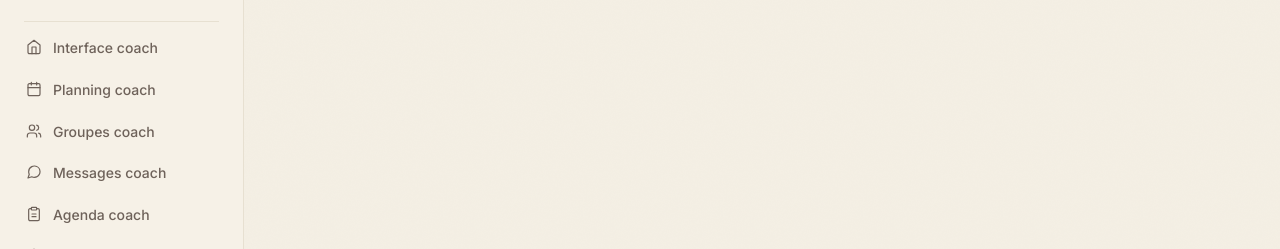
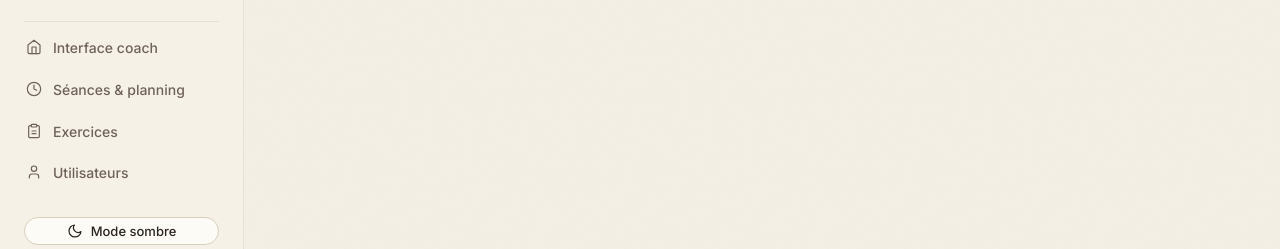
Before and after one commit to mateusazevedodasilva09-maker/renaissance, a Next.js app: page /admin/programmes in a window 1280 px wide. Shown: the part 551-800 px from the top of the page. Built offline with nearby package versions, Linux system fonts and the light colour scheme; no server answers; the database is empty.

Commit message:
sidebar: sous-liens coach reserves au role coach

```diff
--- a/src/components/admin/Sidebar.js
+++ b/src/components/admin/Sidebar.js
@@ -18,13 +18,14 @@ const LINKS = [
   { href: "/admin/objectifs", label: "Objectifs & programmes", icon: "target", roles: ["ADMIN"] },
   { href: "/admin/programmes", label: "Programmes", icon: "note", roles: ["ADMIN", "COACH"] },
   { href: "/admin/messages", label: "Messages", icon: "message", roles: ["ADMIN", "COACH"] },
-  // ── INTERFACE COACH : tout regroupé sous une ligne, dans la même barre, pour
-  //    que ce soit une seule page (aucun clic intermédiaire).
+  // ── INTERFACE COACH : sous une ligne, dans la même barre. Les sous-liens ne
+  //    s'affichent QUE pour le coach (pour l'admin, un seul lien d'observation,
+  //    afin de ne pas encombrer sa navigation).
   { href: "/coach", label: "Interface coach", icon: "home", roles: ["ADMIN", "COACH"], exact: true, divider: true },
-  { href: "/coach/planning", label: "Planning coach", icon: "calendar", roles: ["ADMIN", "COACH"] },
-  { href: "/coach/groupes", label: "Groupes coach", icon: "users", roles: ["ADMIN", "COACH"] },
-  { href: "/coach/messages", label: "Messages coach", icon: "message", roles: ["ADMIN", "COACH"] },
-  { href: "/coach/agenda", label: "Agenda coach", icon: "clipboard", roles: ["ADMIN", "COACH"] },
+  { href: "/coach/planning", label: "Planning coach", icon: "calendar", roles: ["COACH"] },
+  { href: "/coach/groupes", label: "Groupes coach", icon: "users", roles: ["COACH"] },
+  { href: "/coach/messages", label: "Messages coach", icon: "message", roles: ["COACH"] },
+  { href: "/coach/agenda", label: "Agenda coach", icon: "clipboard", roles: ["COACH"] },
   { href: "/admin/seances", label: "Séances & planning", icon: "clock", roles: ["ADMIN"] },
   { href: "/admin/exercices", label: "Exercices", icon: "clipboard", roles: ["ADMIN"] },
   { href: "/admin/utilisateurs", label: "Utilisateurs", icon: "user", roles: ["ADMIN"] },
```
